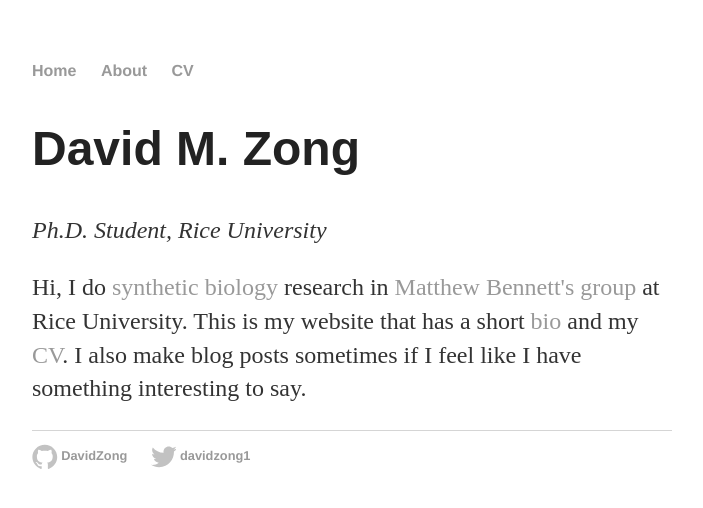
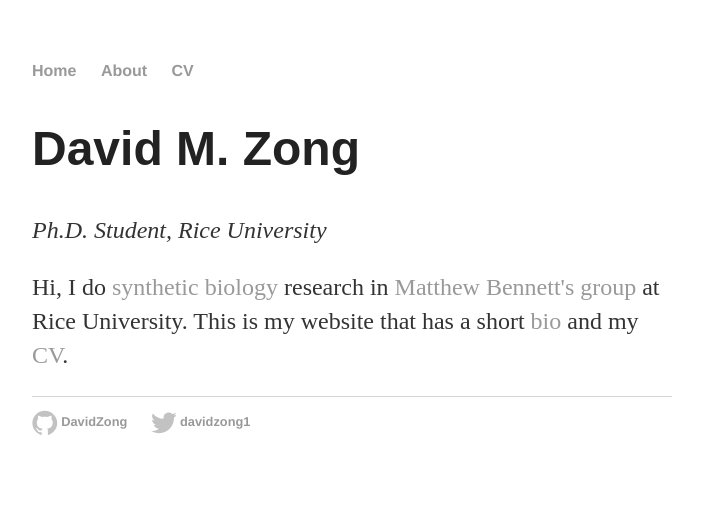
Before and after one commit to DavidZong/DavidZong.github.io, a Jekyll site: the page built from index.html, in a window 1280 px wide. Shown: the top 508 px of the page, without its empty margins (288-991 px from the left). Built offline with Jekyll 4.4.1, drawn with Linux system fonts in a browser that asks for light colours.

Commit message:
Update index.html
removed sentence about the blog since i don't blog

```diff
--- a/index.html
+++ b/index.html
@@ -5,5 +5,5 @@ title: David M. Zong
 <div class="blurb">
 	<h1>David M. Zong</h1>
 	<p><i>Ph.D. Student, Rice University</i></p>
-	<p>Hi, I do <a href="https://en.wikipedia.org/wiki/Synthetic_biology">synthetic biology</a> research in <a href="http://biodesign.rice.edu/">Matthew Bennett's group</a>  at Rice University. This is my website that has a short <a href="/about/">bio</a> and my <a href="/cv/">CV</a>. I also make blog posts sometimes if I feel like I have something interesting to say.</p>
+	<p>Hi, I do <a href="https://en.wikipedia.org/wiki/Synthetic_biology">synthetic biology</a> research in <a href="http://biodesign.rice.edu/">Matthew Bennett's group</a>  at Rice University. This is my website that has a short <a href="/about/">bio</a> and my <a href="/cv/">CV</a>.</p>
 </div> <!-- blurb -->
```
